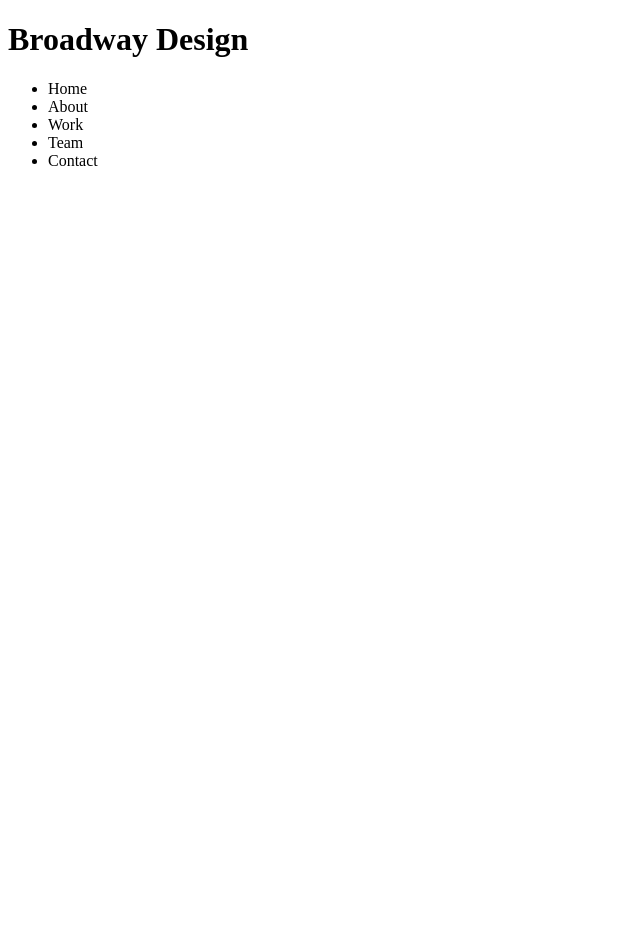
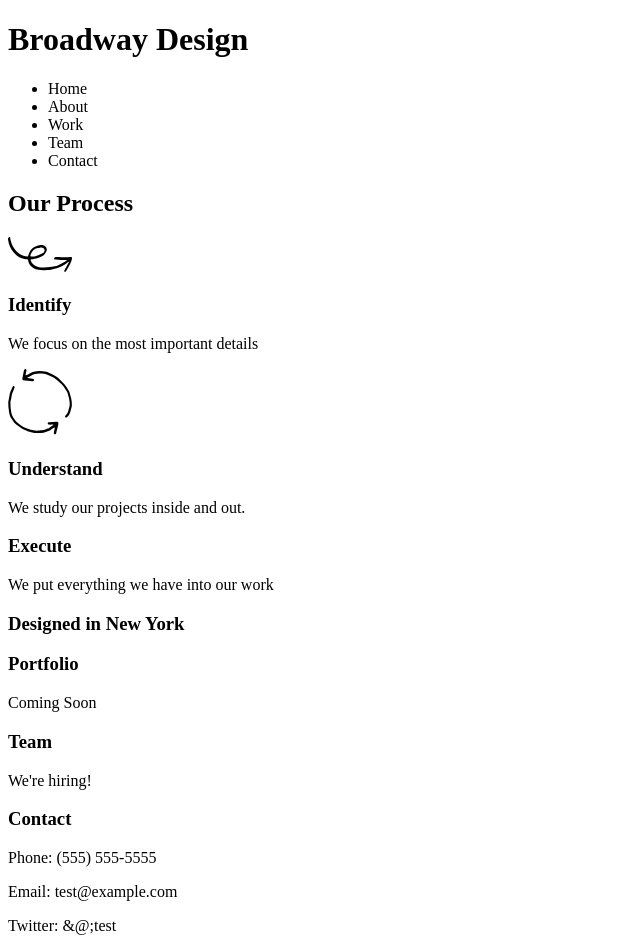
Before and after one commit to Crue207/broadway, a plain HTML site: page index.html in a window 1280 px wide. Shown: the whole page, without its empty margins (0-640 px from the left). Before the commit the page ends 800 px from the top, so only its background shows below. Drawn offline with Linux system fonts and the light colour scheme.

Commit message:
added text

```diff
--- a/index.html
+++ b/index.html
@@ -16,6 +16,34 @@
         <li>Contact</li>
       </ul>
     </nav>
-
+    <h2>Our Process</h2>
+      <div class="identify">
+        <img src="resources/icons/identify.svg" />
+        <h3>Identify</h3>
+        <p>We focus on the most important details</p>
+      </div>
+      <div class="understand">
+        <img src="resources/icons/understand.svg" />
+        <h3>Understand</h3>
+        <p>We study our projects inside and out.</p>
+      </div>
+      <div class="execute">
+        <im scr="resources/icons/execute.svg" />
+        <h3>Execute</h3>
+        <p>We put everything we have into our work</p>
+      </div>
+      <div class="design">
+        <h3>Designed in New York<h3>
+      </div>
+      <div class="links">
+        <h3>Portfolio</h3>
+        <p>Coming Soon</p>
+        <h3>Team</h3>
+        <p>We're hiring!</p>
+        <h3>Contact</h3>
+        <p>Phone: (555) 555-5555</p>
+        <p>Email: test@example.com</p>
+        <p>Twitter: &@;test</p>
+      </div>
   </body>
 </html>
```
